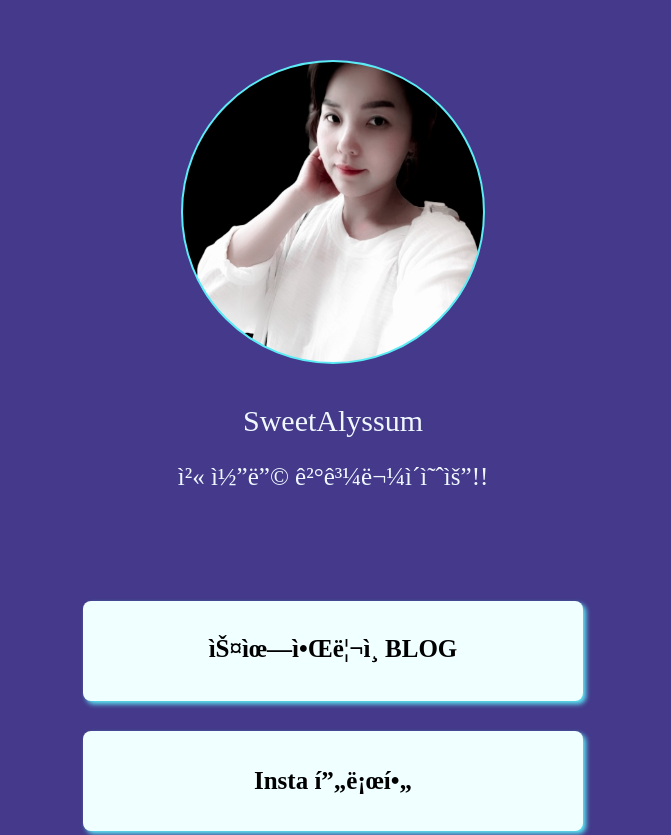
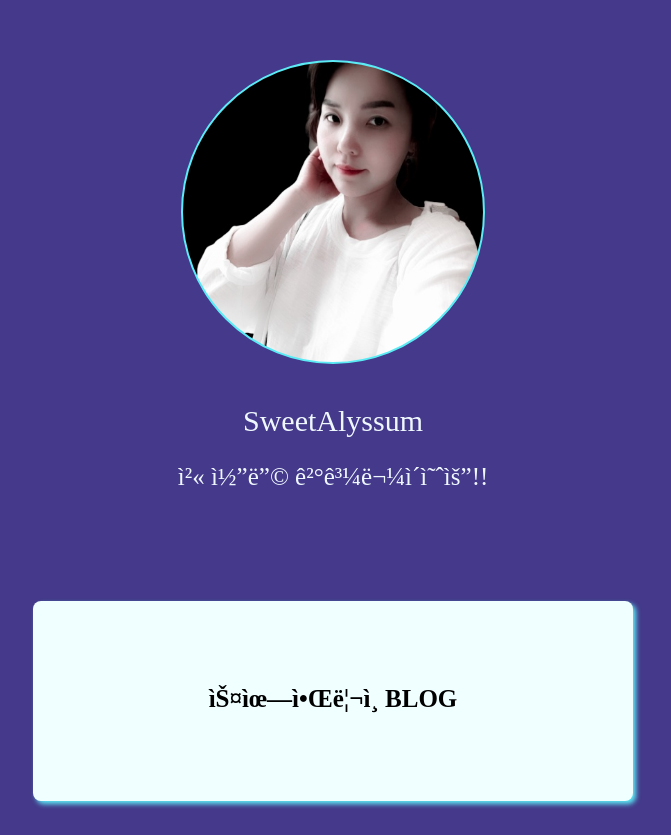
Before and after one commit to sweetaly/mypage, a plain HTML site: page index.html in a window 1280 px wide. Shown: the part 140-975 px from the top of the page, without its empty margins (307-978 px from the left). Drawn offline with Linux system fonts and the light colour scheme; a web font is replaced by a local one.

Commit message:
Update index.html

```diff
--- a/index.html
+++ b/index.html
@@ -72,13 +72,13 @@
                         align-items: center;
                     }
                     .wrap > a{
-                        width: 500px;
-                        height: 100px;
+                        width: 600px;
+                        height: 200px;
 
                         background-color: azure;
                         border-radius: 8px;
 
-                        margin-bottom: 30px;
+                        margin-bottom: 100px;
 
                         font-size: 25px;
                         font-weight: bold;
```
